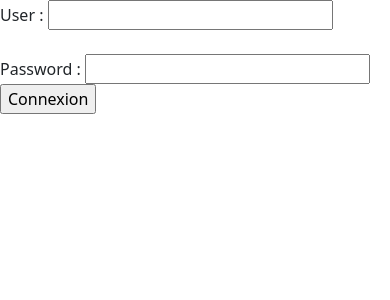
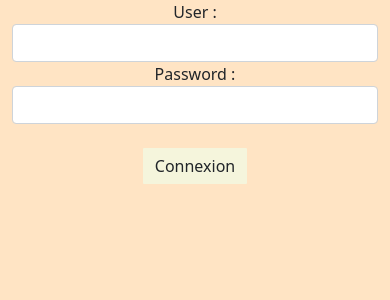
Before and after one commit to CharlieFournier/Web32023, a PHP site: page /Web32023/Connexion.php in a window 390 px wide. Shown: the top 300 px of the page. Run offline with PHP 8.4, Linux system fonts and the light colour scheme.

Commit message:
modif Connexion

```diff
--- a/Exam1/Connexion.php
+++ b/Exam1/Connexion.php
@@ -9,7 +9,7 @@ session_start();
     <meta charset="UTF-8">
     <meta http-equiv="X-UA-Compatible" content="IE=edge">
     <link href="https://cdn.jsdelivr.net/npm/bootstrap@5.0.2/dist/css/bootstrap.min.css" rel="stylesheet" integrity="sha384-EVSTQN3/azprG1Anm3QDgpJLIm9Nao0Yz1ztcQTwFspd3yD65VohhpuuCOmLASjC" crossorigin="anonymous">
-    <link rel="stylesheet" href="meow.css">
+    <link rel="stylesheet" href="style.css">
     <meta name="viewport" content="width=device-width, initial-scale=1.0">
     <title>Connexion</title>
 </head>
@@ -49,68 +49,39 @@ session_start();
             if ($result->num_rows > 0) {
                 $row = $result->fetch_assoc();
                 $_SESSION["connexion"]  = true;
+                header('Location: Option.php'); // Rediriger vers Option.php
+                exit();
             } else {
-                echo "<h2 style='color:red';>Nom d'usager ou mot de passe incorrect</h2>";                                  #  IMPORTANT
+                echo "<h3 style='color:red';>Nom d'usager ou mot de passe incorrect</h3>";                                  #  IMPORTANT
                 $erreur = true;
             }
         } else {
-            echo "<h2 style='color:red';>Nom d'usager ou mot de passe incorrect</h2>";                                      #  IMPORTANT
+            echo "<h3 style='color:red';>Nom d'usager ou mot de passe incorrect</h3>";                                      #  IMPORTANT
             $erreur = true;
         }
         $conn->close();
     }
-
-
-
-    if ($_SERVER["REQUEST_METHOD"] == "POST") {
-        //------------------------------------------------
-        if (empty($_POST['user'])) {
-            $nomErreur = "User ou mot de passe incorrect";
-            $erreur = true;
-        } else {
-            $user = test_input($_POST["user"]);
-        }
-        //------------------------------------------------
-        if (empty($_POST['password'])) {
-            $nomErreur = "User ou mot de passe incorrect";
-            $erreur = true;
-        } else {
-            $password = test_input($_POST["password"]);
-        }
-        //------------------------------------------------
-        if ($erreur == false) {
-            header('Location: Option.php'); // Rediriger vers option.php
-            exit();
-        }
-    }
-    if ($_SERVER["REQUEST_METHOD"] != "POST" || $erreur == true) {
-
-    ?>
-        <form action="<?php echo htmlspecialchars($_SERVER["PHP_SELF"]); ?>" method="post">
-            User : <input type="text" name="user" size="25" maxlength="30">
-
-            <br>
-            <span style="color:red" ;><?php echo $nomErreur; ?></span>
-            <br>
-
-            Password : <input type="password" name="password" size="25" maxlength="15"><br>
-
-            <input type="submit" value="Connexion">
-        </form>
-
-    <?php
-    }
-
-    function test_input($data)
-    {
-        $data = trim($data);
-        $data = addslashes($data);
-        $data = htmlspecialchars($data);
-        return $data;
-    }
-
     ?>
 
+    <div class="container-fluid align-items-center text-center h-100">
+        <div class="row h-100">
+            <div class="col-md-4 offset-md-4">
+                <form action="<?php echo htmlspecialchars($_SERVER["PHP_SELF"]); ?>" method="post">
+                    <div class="form-group">
+                        <label for="user">User :</label>
+                        <input type="text" name="user" id="user" class="form-control" maxlength="30">
+                    </div>
+                    <div class="form-group">
+                        <label for="password">Password :</label>
+                        <input type="password" name="password" id="password" class="form-control" maxlength="15">
+                    </div>
+                    <span style="color:red;"><?php echo $nomErreur; ?></span>
+                    <br>
+                    <input type="submit" value="Connexion" class="btn btn-custom">
+                </form>
+            </div>
+        </div>
+    </div>
 
 </body>
 
--- a/Exam1/Style.css
+++ b/Exam1/Style.css
@@ -2,6 +2,8 @@ body,
 html {
     height: 100%;
     width: 100%;
+    background-color: bisque; /* Couleur bleu marine */
+
 }
 
 #test {
--- a/Exam1/index.php
+++ b/Exam1/index.php
@@ -67,7 +67,7 @@ session_start();
 
                     <form action="rage.php" method="post">
                         <button type="submit" name="rage" class="btn-custom" <?= $delaiRage ?>>
-                            <img src="rage3.png">
+                            <img src="rage.png">
                         </button>
                     </form>
 
@@ -78,7 +78,7 @@ session_start();
 
                     <form action="neutre.php" method="post">
                         <button type="submit" name="neutre" class="btn-custom" <?= $delaiNeutre ?>>
-                            <img src="neutre3.png">
+                            <img src="neutre.png">
                         </button>
                     </form>
                 </div>
@@ -87,7 +87,7 @@ session_start();
 
                     <form action="yes.php" method="post">
                         <button type="submit" name="yes" class="btn-custom" <?= $delaiYes ?>>
-                            <img src="yes3.png">
+                            <img src="yes.png">
                         </button>
                     </form>
                 </div>
```
Also changed, not shown: Exam1/neutre.png (added), Exam1/rage.png (added), Exam1/yes.png (added).
